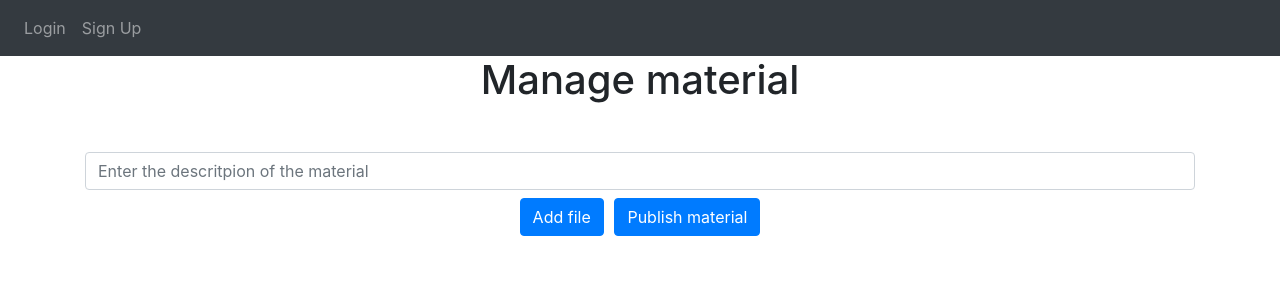
After one commit to Shlok2801/EDUHUB, a Flask app: template website/templates/t_manage_material.html in a window 1280 px wide. The commit adds this page. Shown: the top 300 px of the page. Run offline with Flask 3, Linux system fonts and the light colour scheme; the template is opened without the code that fills it, so the values that code supplies are empty; some libraries are stand-ins or nearby versions.

Commit message:
html pages
some html pages we will need in the future

```diff
--- a/website/templates/home_teacher.html
+++ b/website/templates/home_teacher.html
@@ -4,5 +4,8 @@
     <br />
     <br />
     <a href="assignments-t" id="creation"><button class="btn btn-primary">Create assignments</button></a>
+    <a href="assignments-s" id="submission"><button class="btn btn-primary">Manage courses</button></a>
+    <a href="assignments-s" id="submission"><button class="btn btn-primary">User settings</button></a>
+    <a href="assignments-s" id="submission"><button class="btn btn-primary">Notifications</button></a>
     </h1>
     {% endblock %}
--- /dev/null
+++ b/website/templates/t_manage_material.html
@@ -0,0 +1,20 @@
+{% extends "base.html" %} {% block title %}Home{% endblock %} {% block content
+    %}
+    <h1 align="center">Manage material
+    <br />
+    <br />
+    <form method="POST">
+        <div align="center">
+            <input
+              type="textarea"
+              class="form-control"
+              id="course_id"
+              name="course_id"
+              placeholder="Enter the descritpion of the material"
+            />
+            <button type="button" class="btn btn-primary">Add file</button>
+            <button type="submit" class="btn btn-primary">Publish material</button>
+        </div>
+    </form>
+    </h1>
+    {% endblock %}
```
Also changed, not shown: website/templates/teacher_manage_courses.htm (added, +8 -0 lines), website/templates/user_settings.html (added, +9 -0 lines).
